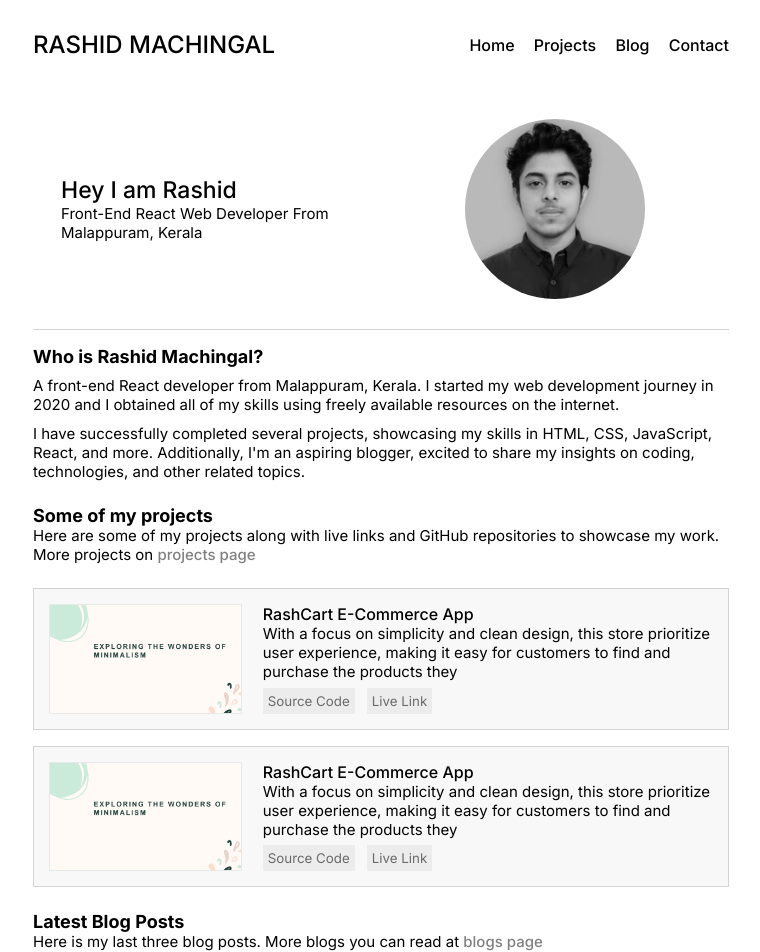
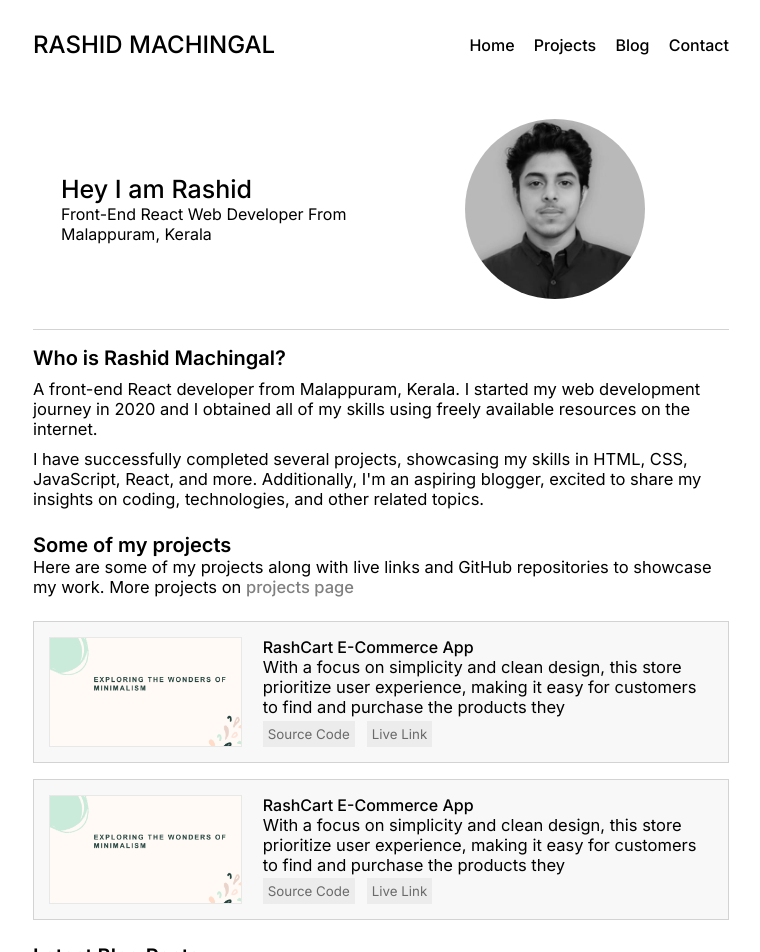
Before and after one commit to rashidmachingal/My_Portfolio, a Next.js app: page / in a window 1280 px wide. Shown: the top 952 px of the page, without its empty margins (259-1019 px from the left). Built offline with nearby package versions, Linux system fonts and the light colour scheme.

Commit message:
minor changes

```diff
--- a/src/components/Navbar/Navbar.js
+++ b/src/components/Navbar/Navbar.js
@@ -4,7 +4,7 @@ export const Navbar = () => {
   return (
     <nav className="navbar" >
         <div className="brand_name">
-            <h2>RASHID MACHINGAL</h2>
+            <Link href="/" ><h2>RASHID MACHINGAL</h2></Link>
         </div>
 
         <ul>
--- a/styles/globals.css
+++ b/styles/globals.css
@@ -15,7 +15,8 @@ a{
 }
 
 p{
-  font-size: 15px;
+  font-size: 16.5px;
+  font-weight: 400;
 }
 
 .container{
@@ -115,11 +116,11 @@ p{
 
 .hero .left_side h2{
   font-weight: 500;
-  font-size: 23px;
+  font-size: 25px;
 }
 
 .hero .left_side h1{
-  font-size: 15px;
+  font-size: 16px;
   width: 20rem;
   font-weight: 400;
 }
@@ -173,7 +174,8 @@ p{
 }
 
 .about h2{
-  font-size: 18px;
+  font-size: 20px;
+  font-weight: 600;
 }
 
 .para_container{
@@ -194,7 +196,8 @@ p{
 }
 
 .projects h2{
-  font-size: 18px;
+  font-size: 20px;
+  font-weight: 600;
 }
 
 .projects_list{
@@ -280,7 +283,8 @@ p{
 }
 
 .blog_section h2{
-  font-size: 18px;
+  font-size: 20px;
+  font-weight: 600;
 }
 
 .blog_cards{
```
